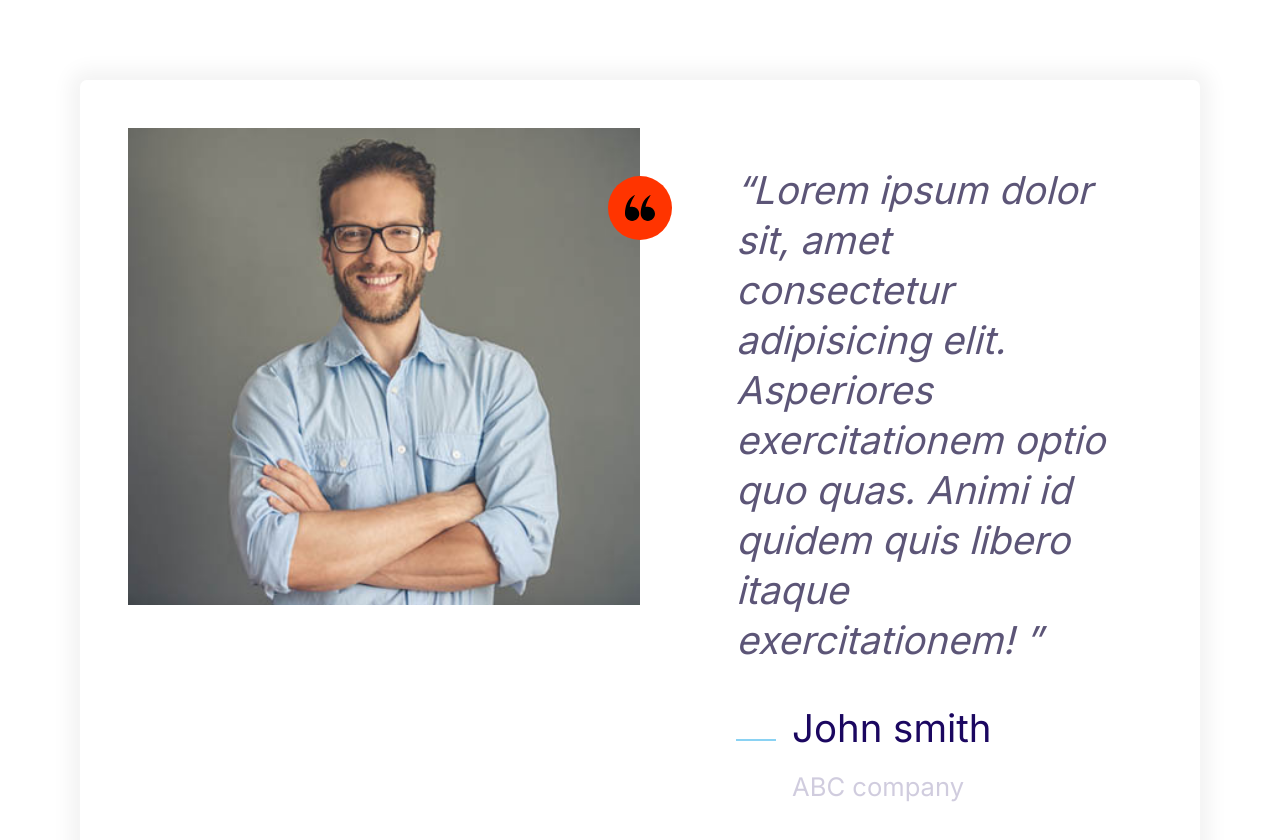
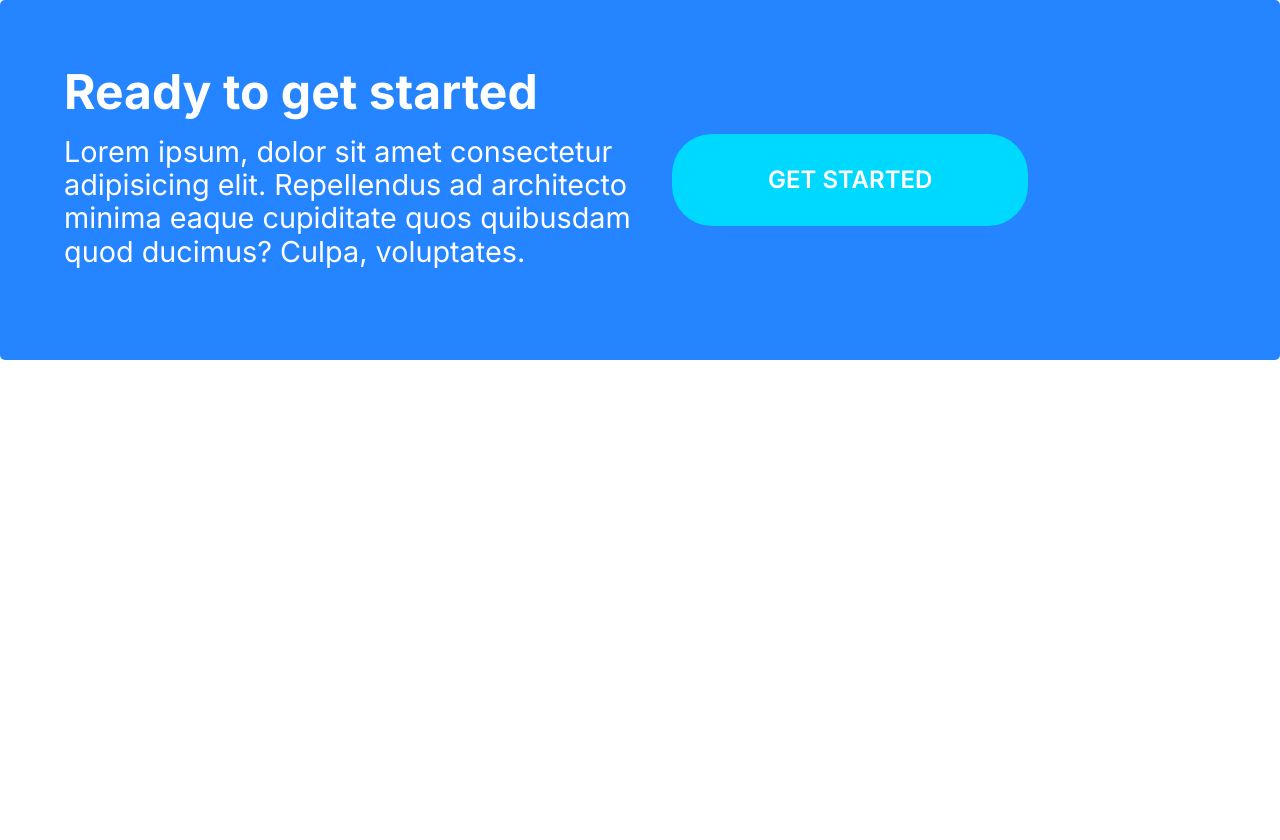
Before and after one commit to Reza10Alizadeh/6tc, a plain HTML site: page index.html in a window 1280 px wide. After the commit the page ends 800 px from the top, so only its background shows below. Drawn offline with Linux system fonts and the light colour scheme.

Commit message:
build callout

```diff
--- a/css/style.css
+++ b/css/style.css
@@ -178,6 +178,10 @@ background: #3a8ffd;
 }
 .btn--accent:hover{
     background: #ec3000;
+}
+.btn--long{
+    padding-left: 6rem;
+    padding-right: 6rem;
 }
 .btn--block{
     width: 100%;
@@ -366,3 +370,37 @@ right: 5%;
         margin-left: 6rem;
     }
 }
+/*callouts*/
+.callout{
+    padding: 4rem;
+    border-radius: 5px;
+}
+.callout--primary{
+    background: var(--color-primary);
+    color: #fff;
+}
+.callout__heading{
+    color: white;
+    margin-top: 0;
+    font-size: 3rem;
+}
+.callout .btn{
+    justify-self:center;
+    align-self: center;
+
+}
+.callout__content{
+    text-align:center;
+}
+@media screen and (min-width:768px){
+    callout .grid--cols-2{
+        grid-template-columns: 1fr auto;
+    }
+    .callout__content{
+        text-align: left;
+    }
+    .callout .btn{
+        justify-self: start;
+        margin: 0 2rem;
+    }
+}
--- a/index.html
+++ b/index.html
@@ -10,31 +10,15 @@
     <link rel="stylesheet" href="/css/style.css">
   <link rel="stylesheet" href="css/normalize.css">
 </head>
-<body style="padding: 5rem;">
-  <div class="card testimonial">
-    <div class="grid grid--cols-2">
-      <div class="testimonial__image">
-        <img src="icons/testimonial.jpg"alt="a happy,smilling customer">
-        <span class="icon-container icon-container--accent">
-          <svg class="icon icont--white icon--smal">
-            <use xlink:href="icons/sprite.svg#quotes"></use>
-          </svg>
-      </div>
-      <blockquote class="quote">
-        <p class="quote__text">Lorem ipsum dolor sit, amet consectetur adipisicing elit. Asperiores exercitationem optio quo quas. Animi id quidem quis libero itaque exercitationem!
-        </p>
-      <footer><div class="media">
-        <div class="media__image">
-            <svg class="icon quote__line">
-              <use xlink:href="icons/sprite.svg#line"></use>
-            </svg>
-        </div>
-        <div class="media__body">
-          <h3 class="media__title quote__author">John smith</h3>
-          <p class="quote__company">ABC company</p>
-        </div></footer>
-      </blockquote>
-    </div>
+<body>
+<div class="callout callout--primary">
+  <div class="grid grid--cols-2">
+<div class="callout__content">
+  <h2 class="callout__heading">Ready to get started </h2>
+  <p>Lorem ipsum, dolor sit amet consectetur adipisicing elit. Repellendus ad architecto minima eaque cupiditate quos quibusdam quod ducimus? Culpa, voluptates.</p>
+</div>
+<a href="#" class="btn btn--secondary btn--long">Get started</a>
   </div>
+</div>
 </body>
 </html>
```
Also changed, not shown: commponents/testimonial.html (added, +25 -0 lines).
